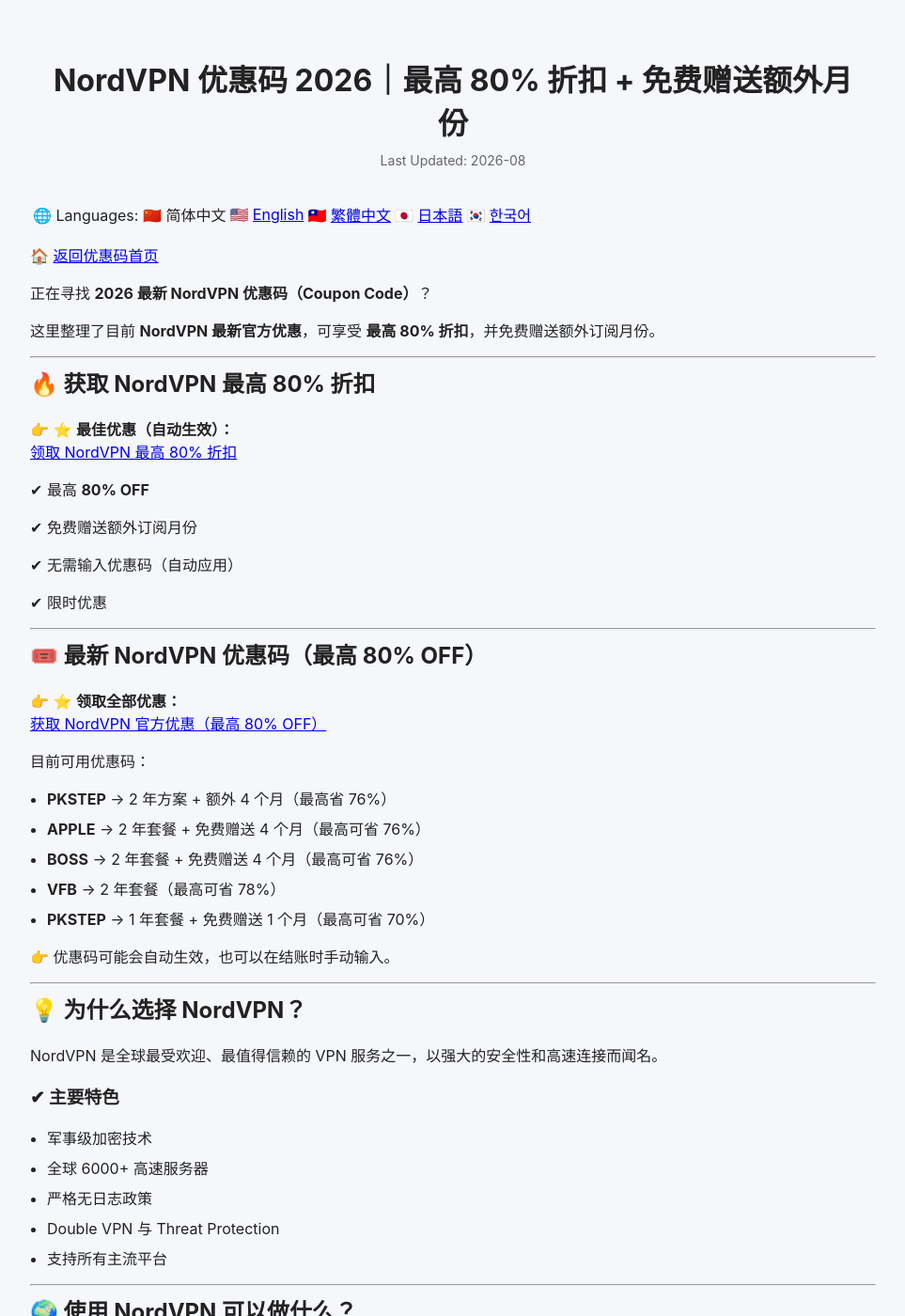
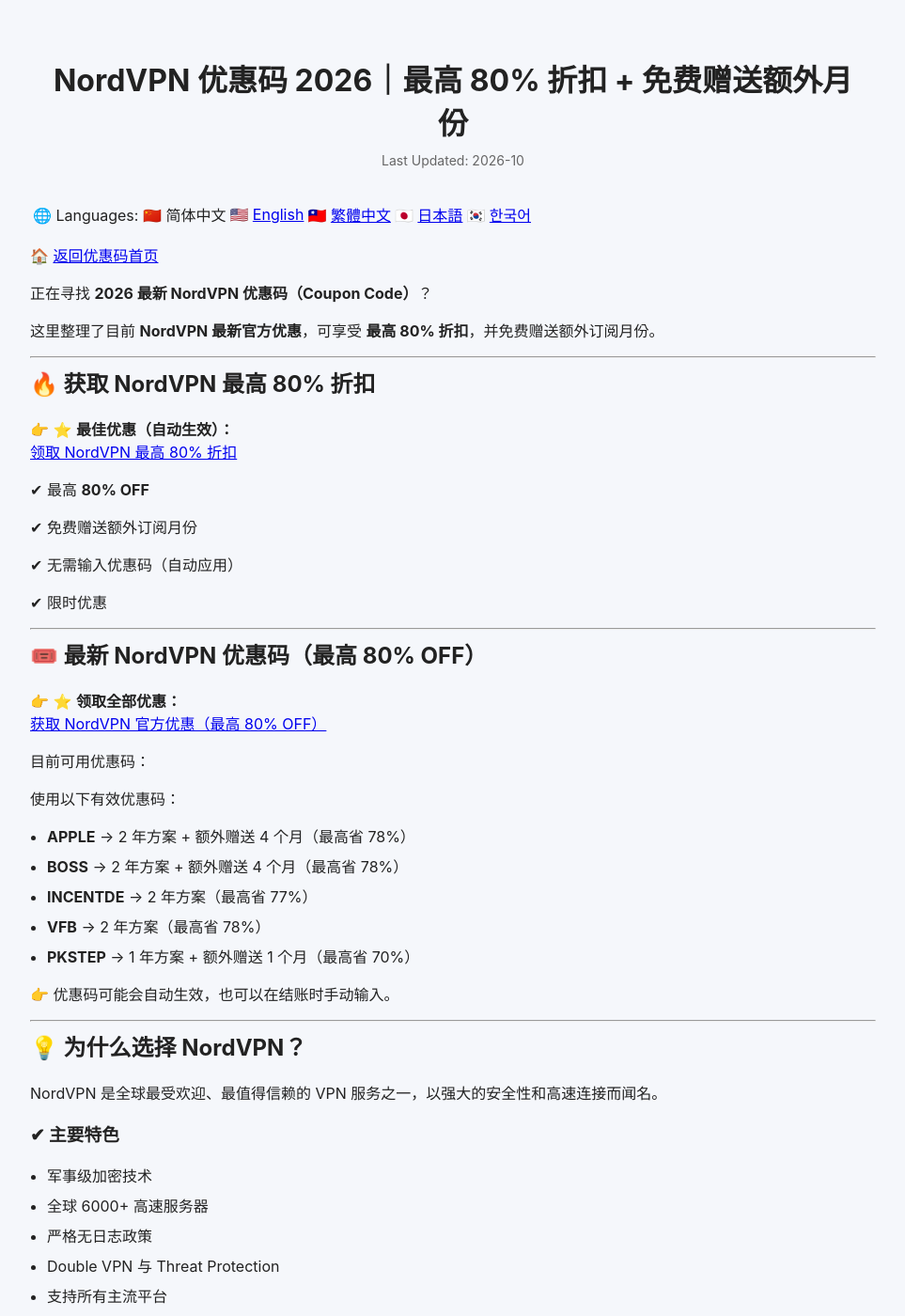
Before and after one commit to BestCouponCodes/best-coupon-codes, a Jekyll site: the page built from nordvpn-coupon-code-cn.md, in a window 1280 px wide and 1400 px high. Shown: the whole window at 94% size, without its empty margins (158-1121 px from the left). Built offline with Jekyll 4.4.1, drawn with Linux system fonts in a browser that asks for light colours.

Commit message:
Update NordVPN coupon codes and last modified date
Updated last modified date and revised available coupon codes for NordVPN.

```diff
--- a/nordvpn-coupon-code-cn.md
+++ b/nordvpn-coupon-code-cn.md
@@ -3,7 +3,7 @@ layout: default
 title: "NordVPN 优惠码 2026｜最高 80% 折扣 + 免费赠送额外月份"
 description: "获取 2026 最新 NordVPN 优惠码。最高可享 80% 折扣，并免费赠送额外订阅月份，所有优惠均经过验证并持续更新。"
 lang: cn
-last_modified_at: 2026-08-11
+last_modified_at: 2026-10-01
 ---
 
 🌐 Languages: 🇨🇳 简体中文 | 🇺🇸 [English]({{ site.baseurl }}/nordvpn-coupon-code/) | 🇹🇼 [繁體中文]({{ site.baseurl }}/nordvpn-coupon-code-zh/) | 🇯🇵 [日本語]({{ site.baseurl }}/nordvpn-coupon-code-ja/) | 🇰🇷 [한국어]({{ site.baseurl }}/nordvpn-coupon-code-ko/)
@@ -38,11 +38,13 @@ last_modified_at: 2026-08-11
 
 目前可用优惠码：
 
-- **PKSTEP** → 2 年方案 + 额外 4 个月（最高省 76%）
-- **APPLE** → 2 年套餐 + 免费赠送 4 个月（最高可省 76%）
-- **BOSS** → 2 年套餐 + 免费赠送 4 个月（最高可省 76%）
-- **VFB** → 2 年套餐（最高可省 78%）
-- **PKSTEP** → 1 年套餐 + 免费赠送 1 个月（最高可省 70%）
+使用以下有效优惠码：
+
+- **APPLE** → 2 年方案 + 额外赠送 4 个月（最高省 78%）
+- **BOSS** → 2 年方案 + 额外赠送 4 个月（最高省 78%）
+- **INCENTDE** → 2 年方案（最高省 77%）
+- **VFB** → 2 年方案（最高省 78%）
+- **PKSTEP** → 1 年方案 + 额外赠送 1 个月（最高省 70%）
 
 👉 优惠码可能会自动生效，也可以在结账时手动输入。
 
```
